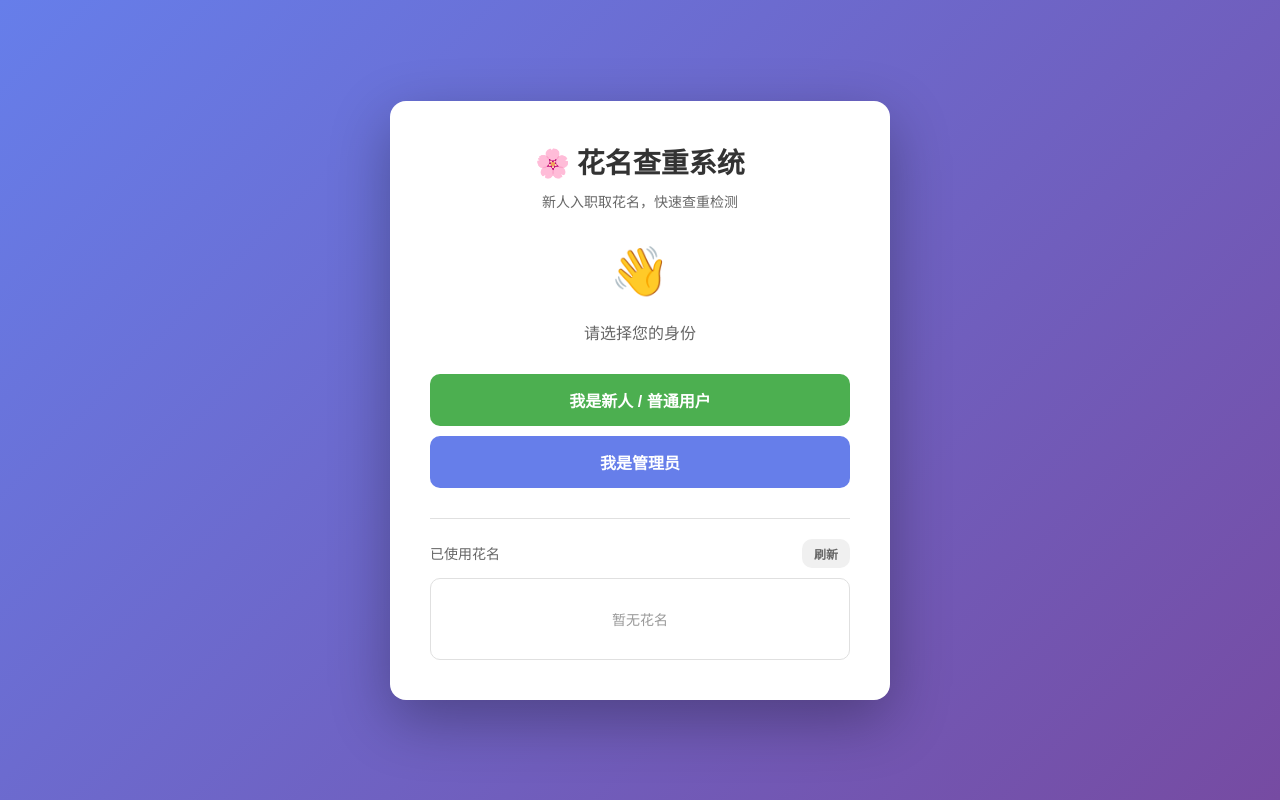
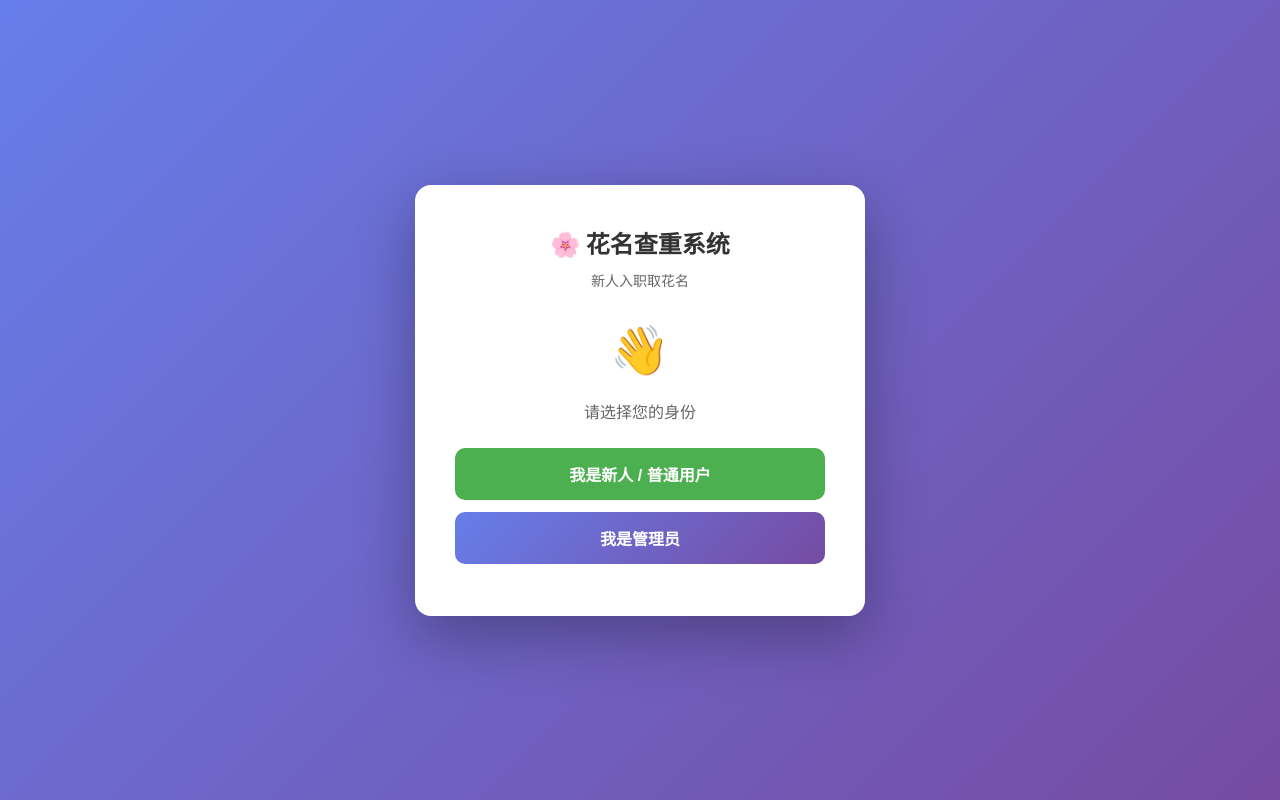
Before and after one commit to nathanpan1210-del/Flower-Name-checker, a Flask app: page / in a window 1280 px wide. Run offline with Flask 3, Linux system fonts and the light colour scheme; data that the repository does not hold is empty.

Commit message:
重构：简化页面流程和代码

```diff
--- a/app.py
+++ b/app.py
@@ -52,18 +52,18 @@ def index():
 def check():
     """查重API - 公开接口"""
     data = request.get_json()
-    name = data.get('name', '').strip().lower()
+    name = data.get('name', '').strip()
 
     if not name:
         return jsonify({'success': False, 'message': '请输入花名'})
 
-    exists = check_flower_name(name)
+    exists = check_flower_name(name.lower())
 
     if exists:
         return jsonify({
             'success': True,
             'available': False,
-            'message': '❌ 花名已被占用，请选择其他名字'
+            'message': '❌ 花名重复，请选择其他名字'
         })
     else:
         return jsonify({
@@ -71,27 +71,6 @@ def check():
             'available': True,
             'message': '✅ 花名可用！'
         })
-
-
-@app.route('/api/debug', methods=['GET'])
-def debug():
-    """调试接口 - 查看环境变量是否正确读取"""
-    return jsonify({
-        'admin_password_read': '***' + ADMIN_PASSWORD[-4:] if ADMIN_PASSWORD else 'None',
-        'env_vars': list(os.environ.keys())
-    })
-
-
-@app.route('/api/verify-password', methods=['POST'])
-def verify_password():
-    """验证密码接口 - 调试用"""
-    data = request.get_json()
-    input_password = data.get('password', '')
-    return jsonify({
-        'input_password': input_password,
-        'stored_password': '***' + ADMIN_PASSWORD[-4:] if ADMIN_PASSWORD else 'None',
-        'match': input_password == ADMIN_PASSWORD
-    })
 
 
 @app.route('/api/batch-add', methods=['POST'])
--- a/templates/index.html
+++ b/templates/index.html
@@ -26,7 +26,7 @@
             border-radius: 16px;
             box-shadow: 0 20px 60px rgba(0, 0, 0, 0.3);
             padding: 40px;
-            max-width: 500px;
+            max-width: 450px;
             width: 100%;
         }
 
@@ -34,7 +34,7 @@
             text-align: center;
             color: #333;
             margin-bottom: 10px;
-            font-size: 28px;
+            font-size: 24px;
         }
 
         .subtitle {
@@ -42,6 +42,14 @@
             color: #666;
             margin-bottom: 30px;
             font-size: 14px;
+        }
+
+        .page {
+            display: none;
+        }
+
+        .page.active {
+            display: block;
         }
 
         .btn {
@@ -53,15 +61,15 @@
             cursor: pointer;
             transition: all 0.3s;
             width: 100%;
-            margin-bottom: 10px;
+            margin-bottom: 12px;
         }
 
-        .btn-admin {
-            background: #667eea;
+        .btn-primary {
+            background: linear-gradient(135deg, #667eea 0%, #764ba2 100%);
             color: white;
         }
 
-        .btn-user {
+        .btn-success {
             background: #4CAF50;
             color: white;
         }
@@ -71,14 +79,10 @@
             box-shadow: 0 5px 20px rgba(0, 0, 0, 0.2);
         }
 
-        .btn-back {
+        .btn-secondary {
             background: #f0f0f0;
             color: #666;
-            margin-top: 20px;
-        }
-
-        .input-group {
-            margin-bottom: 20px;
+            margin-top: 15px;
         }
 
         input[type="text"], input[type="password"], textarea {
@@ -87,11 +91,11 @@
             border: 2px solid #e0e0e0;
             border-radius: 10px;
             font-size: 16px;
+            outline: none;
             transition: border-color 0.3s;
-            outline: none;
         }
 
-        input[type="text"]:focus, input[type="password"]:focus, textarea:focus {
+        input:focus, textarea:focus {
             border-color: #667eea;
         }
 
@@ -99,46 +103,60 @@
             min-height: 120px;
             resize: vertical;
             font-family: inherit;
-            margin-bottom: 15px;
+            margin-bottom: 12px;
         }
 
-        .btn-action {
-            background: linear-gradient(135deg, #667eea 0%, #764ba2 100%);
-            color: white;
+        .input-group {
+            margin-bottom: 20px;
+        }
+
+        .input-label {
+            display: block;
+            font-size: 14px;
+            color: #666;
+            margin-bottom: 8px;
         }
 
         .result {
-            padding: 16px;
+            padding: 14px;
             border-radius: 10px;
-            margin-bottom: 20px;
+            margin-top: 15px;
             text-align: center;
             font-size: 16px;
             display: none;
         }
 
+        .result.show {
+            display: block;
+        }
+
         .result.success {
             background: #d4edda;
             color: #155724;
-            display: block;
         }
 
         .result.error {
             background: #f8d7da;
             color: #721c24;
-            display: block;
         }
 
         .section-title {
             font-size: 18px;
             font-weight: bold;
             color: #333;
+            margin-bottom: 25px;
+            text-align: center;
+        }
+
+        .welcome-icon {
+            font-size: 48px;
+            text-align: center;
             margin-bottom: 20px;
-            text-align: center;
         }
 
         .divider {
             border-top: 1px solid #e0e0e0;
-            margin: 20px 0;
+            margin: 25px 0;
         }
 
         .name-list {
@@ -147,6 +165,7 @@
             border: 1px solid #e0e0e0;
             border-radius: 10px;
             padding: 10px;
+            margin-top: 15px;
         }
 
         .name-item {
@@ -155,18 +174,10 @@
             border-radius: 6px;
             margin-bottom: 6px;
             font-size: 14px;
-            display: flex;
-            justify-content: space-between;
-            align-items: center;
         }
 
         .name-item:last-child {
             margin-bottom: 0;
-        }
-
-        .name-item .time {
-            color: #999;
-            font-size: 12px;
         }
 
         .empty-tip {
@@ -175,141 +186,80 @@
             padding: 20px;
             font-size: 14px;
         }
-
-        .hint {
-            font-size: 12px;
-            color: #999;
-            margin-top: 8px;
-        }
-
-        .welcome-icon {
-            font-size: 48px;
-            text-align: center;
-            margin-bottom: 20px;
-        }
-
-        .hidden {
-            display: none !important;
-        }
     </style>
 </head>
 <body>
     <div class="container">
         <h1>🌸 花名查重系统</h1>
-        <p class="subtitle">新人入职取花名，快速查重检测</p>
+        <p class="subtitle">新人入职取花名</p>
 
-        <!-- 1. 选择身份页面 -->
-        <div id="page-role" class="page">
+        <!-- 1. 身份选择页面 -->
+        <div id="page-role" class="page active">
             <div class="welcome-icon">👋</div>
-            <p style="text-align: center; margin-bottom: 30px; color: #666;">请选择您的身份</p>
-            <button class="btn btn-user" onclick="showPage('check')">我是新人 / 普通用户</button>
-            <button class="btn btn-admin" onclick="showPage('login')">我是管理员</button>
+            <p style="text-align: center; margin-bottom: 25px; color: #666;">请选择您的身份</p>
+            <button class="btn btn-success" onclick="showPage('check')">我是新人 / 普通用户</button>
+            <button class="btn btn-primary" onclick="showPage('login')">我是管理员</button>
         </div>
 
-        <!-- 2. 管理员登录页面 -->
-        <div id="page-login" class="page hidden">
+        <!-- 2. 普通用户查重页面 -->
+        <div id="page-check" class="page">
+            <div class="section-title">花名查重</div>
+
+            <div class="input-group">
+                <label class="input-label">请输入您想取的花名</label>
+                <input type="text" id="flowerName" placeholder="输入花名" onkeypress="if(event.key==='Enter')checkName()">
+            </div>
+
+            <button class="btn btn-success" onclick="checkName()">查重</button>
+
+            <div id="check-result" class="result"></div>
+
+            <button class="btn btn-secondary" onclick="showPage('role')">返回</button>
+        </div>
+
+        <!-- 3. 管理员登录页面 -->
+        <div id="page-login" class="page">
             <div class="section-title">管理员登录</div>
 
             <div class="input-group">
-                <input type="password" id="adminPassword" placeholder="请输入管理员密码">
+                <label class="input-label">请输入管理员密码</label>
+                <input type="password" id="adminPassword" placeholder="输入密码" onkeypress="if(event.key==='Enter')loginAdmin()">
             </div>
 
-            <button class="btn btn-action" onclick="loginAdmin()">登录</button>
+            <button class="btn btn-primary" onclick="loginAdmin()">登录</button>
 
             <div id="login-result" class="result"></div>
 
-            <button class="btn btn-back" onclick="showPage('role')">返回</button>
-        </div>
-
-        <!-- 3. 普通用户查重页面 -->
-        <div id="page-check" class="page hidden">
-            <div class="section-title">花名查重</div>
-
-            <div class="input-group">
-                <input type="text" id="flowerName" placeholder="请输入花名" maxlength="20">
-            </div>
-
-            <button class="btn btn-user" onclick="checkName()">查重</button>
-
-            <div id="check-result" class="result"></div>
-
-            <button class="btn btn-back" onclick="showPage('role')">返回身份选择</button>
+            <button class="btn btn-secondary" onclick="showPage('role')">返回</button>
         </div>
 
         <!-- 4. 管理员批量导入页面 -->
-        <div id="page-admin" class="page hidden">
+        <div id="page-admin" class="page">
             <div class="section-title">批量导入花名</div>
 
-            <textarea id="batchNames" placeholder="每行一个花名，示例：&#10;lili&#10;hanmei&#10;xiaoming"></textarea>
+            <div class="input-group">
+                <label class="input-label">每行一个花名</label>
+                <textarea id="batchNames" placeholder="示例：&#10;lili&#10;hanmei&#10;xiaoming"></textarea>
+            </div>
 
-            <button class="btn btn-action" onclick="batchAdd()">🚀 批量导入</button>
+            <button class="btn btn-primary" onclick="batchAdd()">🚀 批量导入</button>
 
             <div id="admin-result" class="result"></div>
 
-            <button class="btn btn-back" onclick="showPage('role')">返回身份选择</button>
-        </div>
-
-        <!-- 已使用花名列表（所有页面底部都显示） -->
-        <div class="divider"></div>
-
-        <div style="display: flex; justify-content: space-between; align-items: center; margin-bottom: 10px;">
-            <span style="font-size: 14px; color: #666;">已使用花名</span>
-            <button class="btn btn-back" style="width: auto; padding: 6px 12px; font-size: 12px; margin: 0;" onclick="loadNames()">刷新</button>
-        </div>
-        <div class="name-list" id="nameList">
-            <div class="empty-tip">暂无数据</div>
+            <button class="btn btn-secondary" onclick="showPage('role')">返回身份选择</button>
         </div>
     </div>
 
     <script>
         // 页面切换
         function showPage(page) {
-            document.querySelectorAll('.page').forEach(p => p.classList.add('hidden'));
-            document.getElementById('page-' + page).classList.remove('hidden');
+            document.querySelectorAll('.page').forEach(p => p.classList.remove('active'));
+            document.getElementById('page-' + page).classList.add('active');
             // 清空结果
             document.querySelectorAll('.result').forEach(r => {
                 r.className = 'result';
                 r.style.display = 'none';
             });
-        }
-
-        // 管理员登录
-        let adminPassword = '';  // 保存管理员密码
-
-        async function loginAdmin() {
-            const password = document.getElementById('adminPassword').value;
-            const resultDiv = document.getElementById('login-result');
-
-            if (!password) {
-                resultDiv.className = 'result error';
-                resultDiv.textContent = '请输入密码';
-                return;
-            }
-
-            try {
-                const res = await fetch('/api/batch-add', {
-                    method: 'POST',
-                    headers: {'Content-Type': 'application/json'},
-                    body: JSON.stringify({
-                        password: password,
-                        names: ['__TEST__']  // 测试密码是否正确
-                    })
-                });
-                const data = await res.json();
-
-                if (data.success) {
-                    // 密码正确，进入管理员页面，保存密码
-                    adminPassword = password;
-                    showPage('admin');
-                    document.getElementById('adminPassword').value = '';
-                } else {
-                    resultDiv.className = 'result error';
-                    resultDiv.textContent = '❌ ' + data.message;
-                }
-            } catch (e) {
-                resultDiv.className = 'result error';
-                resultDiv.textContent = '请求失败，请稍后重试';
-            }
         }
 
         // 花名查重
@@ -318,7 +268,7 @@
             const resultDiv = document.getElementById('check-result');
 
             if (!name) {
-                resultDiv.className = 'result error';
+                resultDiv.className = 'result error show';
                 resultDiv.textContent = '请输入花名';
                 return;
             }
@@ -331,10 +281,47 @@
                 });
                 const data = await res.json();
 
-                resultDiv.className = data.available ? 'result success' : 'result error';
-                resultDiv.textContent = data.message;
+                if (data.success) {
+                    resultDiv.className = data.available ? 'result success show' : 'result error show';
+                    resultDiv.textContent = data.message;
+                }
             } catch (e) {
-                resultDiv.className = 'result error';
+                resultDiv.className = 'result error show';
+                resultDiv.textContent = '请求失败，请稍后重试';
+            }
+        }
+
+        // 管理员登录
+        async function loginAdmin() {
+            const password = document.getElementById('adminPassword').value;
+            const resultDiv = document.getElementById('login-result');
+
+            if (!password) {
+                resultDiv.className = 'result error show';
+                resultDiv.textContent = '请输入密码';
+                return;
+            }
+
+            try {
+                const res = await fetch('/api/batch-add', {
+                    method: 'POST',
+                    headers: {'Content-Type': 'application/json'},
+                    body: JSON.stringify({
+                        password: password,
+                        names: ['__TEST__']
+                    })
+                });
+                const data = await res.json();
+
+                if (data.success) {
+                    showPage('admin');
+                    document.getElementById('adminPassword').value = '';
+                } else {
+                    resultDiv.className = 'result error show';
+                    resultDiv.textContent = '❌ ' + data.message;
+                }
+            } catch (e) {
+                resultDiv.className = 'result error show';
                 resultDiv.textContent = '请求失败，请稍后重试';
             }
         }
@@ -345,7 +332,7 @@
             const resultDiv = document.getElementById('admin-result');
 
             if (!text) {
-                resultDiv.className = 'result error';
+                resultDiv.className = 'result error show';
                 resultDiv.textContent = '请输入花名列表';
                 return;
             }
@@ -353,7 +340,7 @@
             const names = text.split('\n').map(n => n.trim()).filter(n => n);
 
             if (names.length === 0) {
-                resultDiv.className = 'result error';
+                resultDiv.className = 'result error show';
                 resultDiv.textContent = '请输入花名列表';
                 return;
             }
@@ -363,57 +350,23 @@
                     method: 'POST',
                     headers: {'Content-Type': 'application/json'},
                     body: JSON.stringify({
-                        password: adminPassword,
+                        password: document.getElementById('adminPassword').value,
                         names: names
                     })
                 });
                 const data = await res.json();
 
-                resultDiv.className = data.success ? 'result success' : 'result error';
+                resultDiv.className = data.success ? 'result success show' : 'result error show';
                 resultDiv.textContent = data.message;
 
                 if (data.success) {
                     document.getElementById('batchNames').value = '';
-                    loadNames();       // 刷新花名列表
                 }
             } catch (e) {
-                resultDiv.className = 'result error';
+                resultDiv.className = 'result error show';
                 resultDiv.textContent = '请求失败，请稍后重试';
             }
         }
-
-        // 加载花名列表
-        async function loadNames() {
-            try {
-                const res = await fetch('/api/list');
-                const data = await res.json();
-                const listDiv = document.getElementById('nameList');
-
-                if (data.names.length === 0) {
-                    listDiv.innerHTML = '<div class="empty-tip">暂无花名</div>';
-                    return;
-                }
-
-                listDiv.innerHTML = data.names.map(item => `
-                    <div class="name-item">
-                        <span>${item.name}</span>
-                        <span class="time">${new Date(item.created_at).toLocaleDateString()}</span>
-                    </div>
-                `).join('');
-            } catch (e) {
-                console.error('加载失败');
-            }
-        }
-
-        // 回车键触发查重
-        document.getElementById('flowerName').addEventListener('keypress', function(e) {
-            if (e.key === 'Enter') {
-                checkName();
-            }
-        });
-
-        // 页面加载时获取花名列表
-        loadNames();
     </script>
 </body>
 </html>
```
